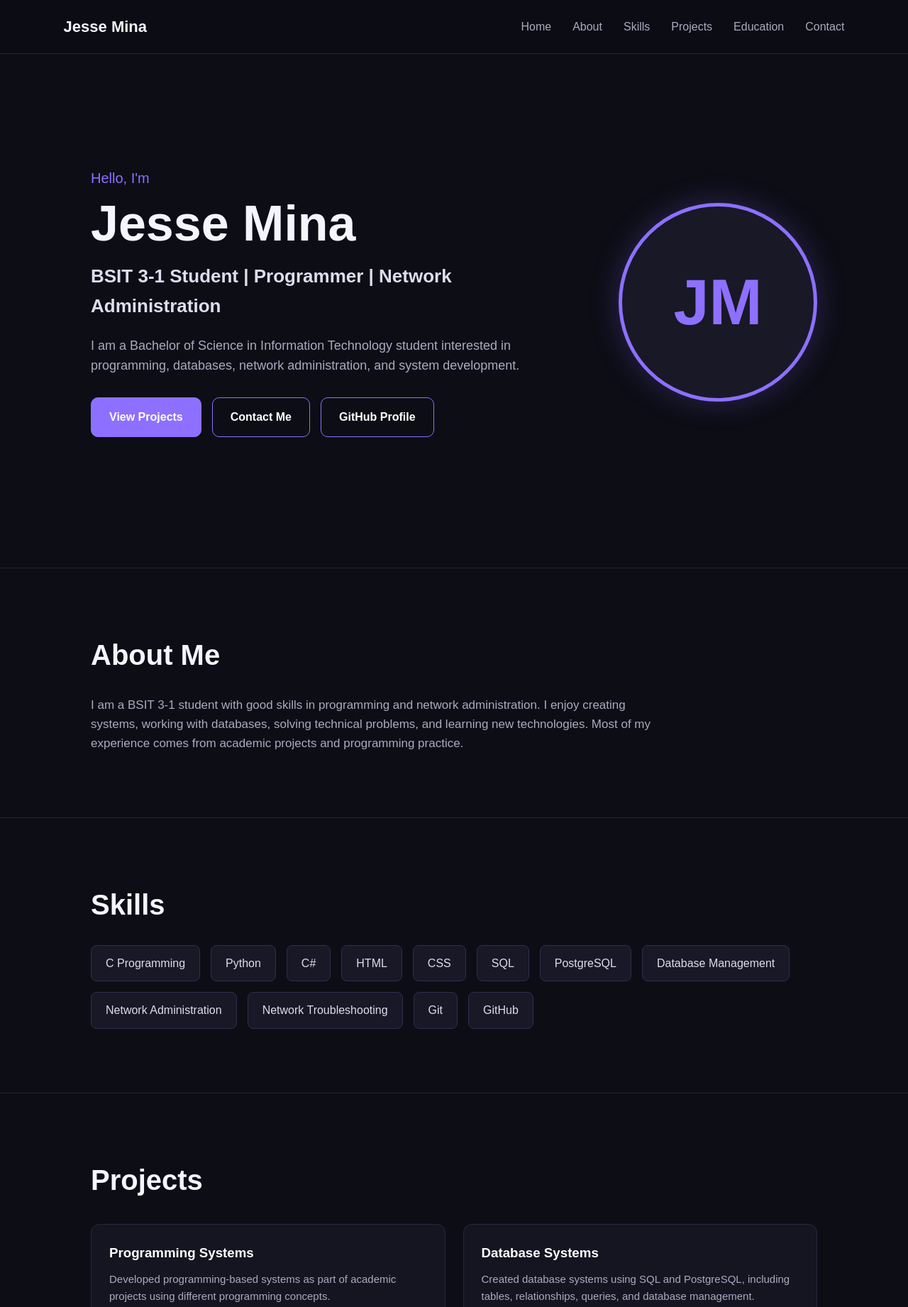
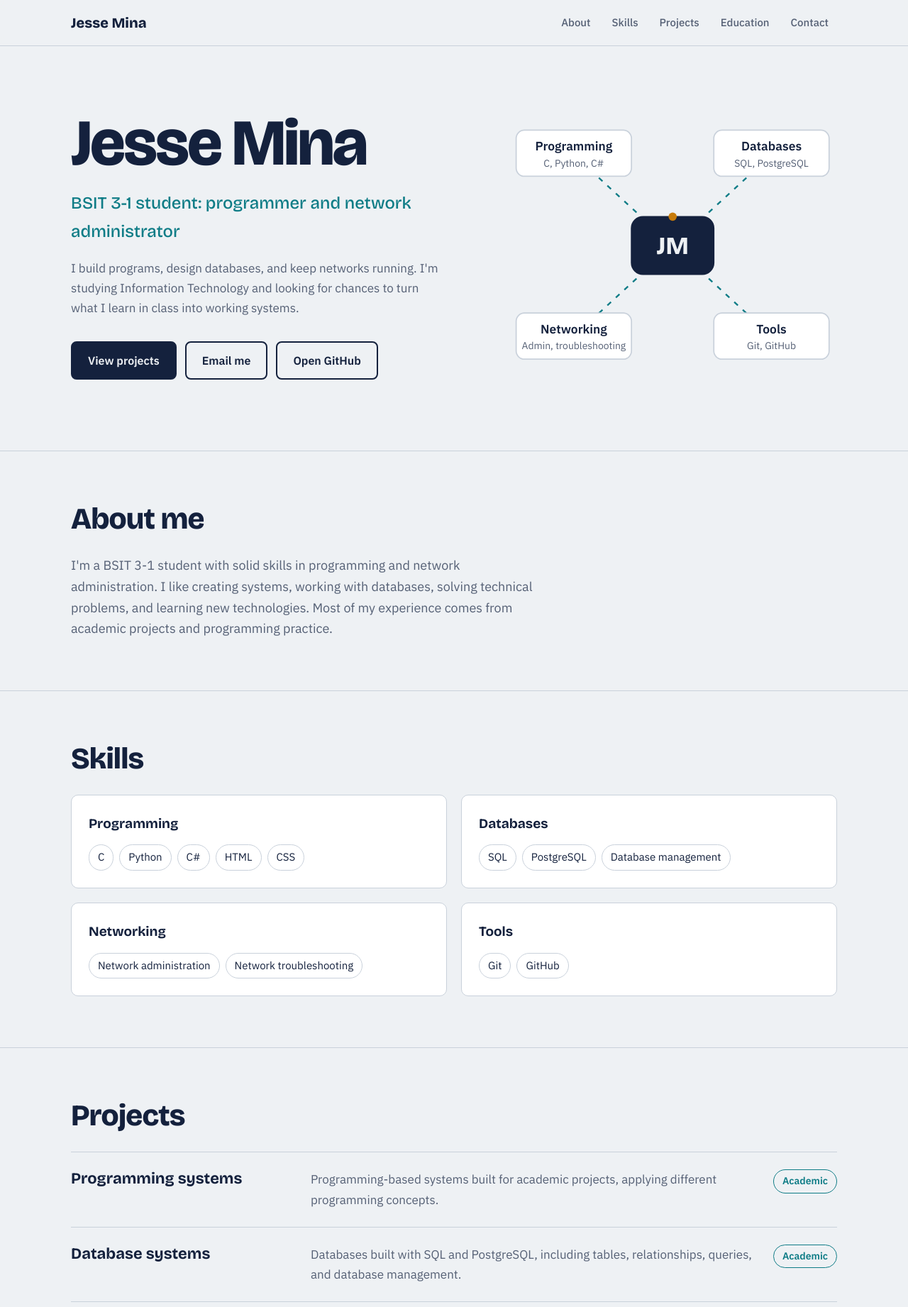
Before and after one commit to jessemina06-source/Resume-Mina, a plain HTML site: page index.html in a window 1280 px wide. Shown: the top 1842 px of the page at 71% size. Drawn offline with nearby package versions, Linux system fonts and the light colour scheme.

Commit message:
index.html

```diff
--- a/index.html
+++ b/index.html
@@ -3,280 +3,244 @@
 <head>
 <meta charset="UTF-8">
 <meta name="viewport" content="width=device-width, initial-scale=1.0">
+<title>Jesse Mina | IT Student Portfolio</title>
+<meta name="description" content="Jesse Mina, BSIT 3-1 student focused on programming, databases, and network administration.">
 
-    <title>Jesse Mina | IT Student Portfolio</title>
+<link rel="preconnect" href="https://fonts.googleapis.com">
+<link rel="preconnect" href="https://fonts.gstatic.com" crossorigin>
+<link href="https://fonts.googleapis.com/css2?family=Bricolage+Grotesque:opsz,wght@12..96,500;12..96,700;12..96,800&family=IBM+Plex+Sans:wght@400;500;600&display=swap" rel="stylesheet">
 
 <style>
-        * {
-            margin: 0;
-            padding: 0;
-            box-sizing: border-box;
-            scroll-behavior: smooth;
+:root {
+    --ink: #14213d;
+    --paper: #eef1f4;
+    --surface: #ffffff;
+    --muted: #556075;
+    --line: #c9d1db;
+    --teal: #0e7c86;
+    --amber: #c77b0a;
+    --amber-soft: #fbe9cc;
+    --head: "Bricolage Grotesque", "Segoe UI", Arial, sans-serif;
+    --body: "IBM Plex Sans", "Segoe UI", Arial, sans-serif;
 }
 
-        body {
-            font-family: Arial, sans-serif;
-            background: #0d0d16;
-            color: #f5f5ff;
-            line-height: 1.6;
+@media (prefers-color-scheme: dark) {
+    :root {
+        --ink: #e8edf5;
+        --paper: #0f1726;
+        --surface: #17223a;
+        --muted: #9aa6bb;
+        --line: #2b3956;
+        --teal: #4fc3cd;
+        --amber: #f2a541;
+        --amber-soft: #3a2c14;
+    }
 }
 
-        /* Navigation */
-        nav {
-            position: fixed;
-            top: 0;
-            width: 100%;
-            padding: 20px 7%;
-            background: rgba(13, 13, 22, 0.95);
-            display: flex;
-            justify-content: space-between;
-            align-items: center;
-            z-index: 1000;
-            border-bottom: 1px solid #24243a;
+* { margin: 0; padding: 0; box-sizing: border-box; }
+
+html { scroll-behavior: smooth; scroll-padding-top: 80px; }
+
+body {
+    font-family: var(--body);
+    background: var(--paper);
+    color: var(--ink);
+    line-height: 1.65;
+    font-size: 17px;
 }
 
-        .logo {
-            font-size: 22px;
-            font-weight: bold;
+a { color: inherit; }
+:focus-visible { outline: 3px solid var(--amber); outline-offset: 3px; border-radius: 4px; }
+
+.wrap { width: min(1080px, 100% - 48px); margin-inline: auto; }
+
+/* Navigation */
+header {
+    position: sticky;
+    top: 0;
+    z-index: 10;
+    background: color-mix(in srgb, var(--paper) 92%, transparent);
+    backdrop-filter: blur(8px);
+    border-bottom: 1px solid var(--line);
 }
-
-        nav ul {
-            display: flex;
-            list-style: none;
-            gap: 30px;
-        }
-
-        nav a {
-            color: #aaaac0;
-            text-decoration: none;
-            transition: 0.3s;
-        }
-
-        nav a:hover {
-            color: #8d70ff;
-        }
-
-        /* Hero */
-        .hero {
-            min-height: 100vh;
+.bar {
     display: flex;
     align-items: center;
     justify-content: space-between;
-            padding: 120px 10% 70px;
-            gap: 50px;
+    gap: 24px;
+    height: 64px;
 }
+.brand { font-family: var(--head); font-weight: 800; font-size: 20px; text-decoration: none; }
+nav ul { display: flex; gap: 6px; list-style: none; overflow-x: auto; }
+nav a {
+    display: block;
+    padding: 8px 12px;
+    border-radius: 6px;
+    color: var(--muted);
+    text-decoration: none;
+    font-weight: 500;
+    font-size: 15px;
+    white-space: nowrap;
+}
+nav a:hover { color: var(--ink); background: var(--surface); }
 
-        .hero-text {
-            max-width: 650px;
+/* Hero */
+.hero { padding: 72px 0 80px; }
+.hero .wrap {
+    display: grid;
+    grid-template-columns: 1.1fr 0.9fr;
+    gap: 48px;
+    align-items: center;
 }
-
-        .hello {
-            color: #8d70ff;
-            font-size: 20px;
-            margin-bottom: 10px;
-        }
-
 .hero h1 {
-            font-size: 70px;
-            line-height: 1.1;
-            margin-bottom: 15px;
-        }
-
-        .hero h2 {
-            font-size: 26px;
-            color: #ddddee;
+    font-family: var(--head);
+    font-weight: 800;
+    font-size: clamp(48px, 8vw, 92px);
+    line-height: 0.98;
+    letter-spacing: -0.03em;
     margin-bottom: 20px;
 }
+.role {
+    font-family: var(--head);
+    font-weight: 500;
+    font-size: clamp(19px, 2.4vw, 24px);
+    color: var(--teal);
+    margin-bottom: 18px;
+}
+.intro { color: var(--muted); max-width: 52ch; margin-bottom: 32px; }
 
-        .hero p {
-            color: #aaaac0;
-            font-size: 18px;
-            margin-bottom: 30px;
+.actions { display: flex; flex-wrap: wrap; gap: 12px; }
+.btn {
+    display: inline-block;
+    padding: 12px 22px;
+    border-radius: 8px;
+    border: 2px solid var(--ink);
+    font-weight: 600;
+    font-size: 16px;
+    text-decoration: none;
+    transition: background 0.2s, color 0.2s;
 }
+.btn.solid { background: var(--ink); color: var(--paper); }
+.btn:hover { background: var(--amber); border-color: var(--amber); color: #14213d; }
 
-        .buttons {
-            display: flex;
-            gap: 15px;
-            flex-wrap: wrap;
+/* Topology diagram */
+.topology { width: 100%; height: auto; }
+.topology .link {
+    stroke: var(--teal);
+    stroke-width: 2;
+    stroke-dasharray: 6 8;
+    fill: none;
+    animation: flow 1.6s linear infinite;
 }
-
-        .btn {
-            padding: 14px 25px;
-            border-radius: 10px;
-            text-decoration: none;
-            font-weight: bold;
-            border: 1px solid #8d70ff;
-            color: white;
-            transition: 0.3s;
-        }
-
-        .btn.primary {
-            background: #8d70ff;
-        }
-
-        .btn:hover {
-            transform: translateY(-3px);
-            opacity: 0.85;
-        }
-
-        /* Profile */
-        .profile {
-            width: 280px;
-            height: 280px;
-            border-radius: 50%;
-            border: 5px solid #8d70ff;
-            display: flex;
-            align-items: center;
-            justify-content: center;
-            background: #191827;
-            box-shadow: 0 0 40px rgba(141, 112, 255, 0.25);
-            flex-shrink: 0;
-        }
-
-        .profile span {
-            font-size: 90px;
-            font-weight: bold;
-            color: #8d70ff;
-        }
+.topology .node rect { fill: var(--surface); stroke: var(--line); stroke-width: 1.5; }
+.topology .node text { fill: var(--ink); font-family: var(--body); font-size: 15px; font-weight: 600; text-anchor: middle; }
+.topology .node .sub { fill: var(--muted); font-size: 12px; font-weight: 400; }
+.topology .core rect { fill: var(--ink); stroke: var(--ink); }
+.topology .core text { fill: var(--paper); font-family: var(--head); font-size: 30px; font-weight: 800; }
+.topology .dot { fill: var(--amber); }
+@keyframes flow { to { stroke-dashoffset: -28; } }
 
 /* Sections */
-        section {
-            padding: 90px 10%;
-            border-top: 1px solid #24243a;
+section.block { padding: 72px 0; border-top: 1px solid var(--line); }
+.block h2 {
+    font-family: var(--head);
+    font-weight: 800;
+    font-size: clamp(30px, 4vw, 42px);
+    letter-spacing: -0.02em;
+    line-height: 1.1;
+    margin-bottom: 28px;
 }
-
-        section h2 {
-            font-size: 40px;
-            margin-bottom: 25px;
-        }
-
-        section p {
-            color: #aaaac0;
-            max-width: 800px;
-            font-size: 17px;
-        }
+.about-text { max-width: 62ch; color: var(--muted); font-size: 18px; }
 
 /* Skills */
-        .skills {
-            display: flex;
-            flex-wrap: wrap;
-            gap: 15px;
-            margin-top: 25px;
+.skill-groups { display: grid; grid-template-columns: repeat(2, 1fr); gap: 20px; }
+.group {
+    background: var(--surface);
+    border: 1px solid var(--line);
+    border-radius: 10px;
+    padding: 24px;
 }
-
-        .skill {
-            background: #191827;
-            border: 1px solid #302d4d;
-            padding: 12px 20px;
-            border-radius: 8px;
-            color: #ddddee;
+.group h3 { font-family: var(--head); font-size: 19px; margin-bottom: 14px; }
+.tags { display: flex; flex-wrap: wrap; gap: 8px; list-style: none; }
+.tags li {
+    padding: 5px 12px;
+    border-radius: 999px;
+    border: 1px solid var(--line);
+    font-size: 15px;
 }
 
 /* Projects */
-        .projects {
+.project-list { display: grid; gap: 0; border-top: 1px solid var(--line); }
+.project {
     display: grid;
-            grid-template-columns: repeat(2, 1fr);
-            gap: 25px;
-            margin-top: 30px;
+    grid-template-columns: 1fr 2fr auto;
+    gap: 24px;
+    align-items: start;
+    padding: 24px 0;
+    border-bottom: 1px solid var(--line);
+}
+.project h3 { font-family: var(--head); font-size: 22px; line-height: 1.2; }
+.project p { color: var(--muted); }
+.status {
+    font-size: 14px;
+    font-weight: 600;
+    padding: 4px 12px;
+    border-radius: 999px;
+    white-space: nowrap;
+    border: 1px solid var(--teal);
+    color: var(--teal);
+}
+.status.proposed { border-color: var(--amber); background: var(--amber-soft); color: var(--amber); }
+
+/* Education */
+.edu { background: var(--surface); border: 1px solid var(--line); border-left: 6px solid var(--teal); border-radius: 10px; padding: 24px 28px; max-width: 560px; }
+.edu strong { font-family: var(--head); font-size: 22px; display: block; }
+.edu span { color: var(--muted); }
+
+/* Contact */
+.contact-links { display: grid; gap: 14px; max-width: 520px; }
+.contact-links a {
+    display: flex;
+    justify-content: space-between;
+    gap: 16px;
+    padding: 16px 20px;
+    background: var(--surface);
+    border: 1px solid var(--line);
+    border-radius: 10px;
+    text-decoration: none;
+    font-weight: 500;
+    transition: border-color 0.2s;
+}
+.contact-links a:hover { border-color: var(--teal); }
+.contact-links small { color: var(--muted); font-size: 15px; font-weight: 400; }
+
+footer { border-top: 1px solid var(--line); padding: 28px 0; color: var(--muted); font-size: 15px; }
+
+/* Mobile */
+@media (max-width: 820px) {
+    .hero .wrap { grid-template-columns: 1fr; }
+    .topology { max-width: 420px; margin-inline: auto; }
+    .skill-groups { grid-template-columns: 1fr; }
+    .project { grid-template-columns: 1fr; gap: 8px; }
+    .status { justify-self: start; }
+    .bar { height: auto; padding: 10px 0; flex-direction: column; align-items: flex-start; gap: 4px; }
+    nav { width: 100%; }
 }
 
-        .project {
-            background: #151522;
-            border: 1px solid #29263f;
-            padding: 25px;
-            border-radius: 12px;
-            transition: 0.3s;
-        }
-
-        .project:hover {
-            transform: translateY(-5px);
-            border-color: #8d70ff;
-        }
-
-        .project h3 {
-            color: #ffffff;
-            margin-bottom: 10px;
-        }
-
-        .project p {
-            font-size: 15px;
-        }
-
-        /* Contact */
-        .contact-info {
-            margin-top: 25px;
-            font-size: 18px;
-        }
-
-        .contact-info a {
-            color: #8d70ff;
-            text-decoration: none;
-        }
-
-        /* Footer */
-        footer {
-            text-align: center;
-            padding: 30px;
-            color: #77778c;
-            border-top: 1px solid #24243a;
-        }
-
-        /* Mobile */
-        @media (max-width: 800px) {
-            nav {
-                padding: 15px 5%;
-            }
-
-            nav ul {
-                display: none;
-            }
-
-            .hero {
-                flex-direction: column;
-                text-align: center;
-                padding: 130px 7% 70px;
-            }
-
-            .hero h1 {
-                font-size: 50px;
-            }
-
-            .hero h2 {
-                font-size: 21px;
-            }
-
-            .buttons {
-                justify-content: center;
-            }
-
-            .profile {
-                width: 220px;
-                height: 220px;
-            }
-
-            .profile span {
-                font-size: 70px;
-            }
-
-            .projects {
-                grid-template-columns: 1fr;
-            }
-
-            section {
-                padding: 70px 7%;
-            }
+@media (prefers-reduced-motion: reduce) {
+    html { scroll-behavior: auto; }
+    .topology .link { animation: none; }
 }
 </style>
 </head>
 
 <body>
 
-    <!-- Navigation -->
-    <nav>
-        <div class="logo">Jesse Mina</div>
-
+<header>
+    <div class="wrap bar">
+        <a class="brand" href="#home">Jesse Mina</a>
+        <nav aria-label="Main">
             <ul>
-            <li><a href="#home">Home</a></li>
                 <li><a href="#about">About</a></li>
                 <li><a href="#skills">Skills</a></li>
                 <li><a href="#projects">Projects</a></li>
@@ -284,190 +248,178 @@
                 <li><a href="#contact">Contact</a></li>
             </ul>
         </nav>
+    </div>
+</header>
 
+<main>
 
 <!-- Home -->
 <section class="hero" id="home">
+    <div class="wrap">
+        <div>
+            <h1>Jesse Mina</h1>
+            <p class="role">BSIT 3-1 student: programmer and network administrator</p>
+            <p class="intro">
+                I build programs, design databases, and keep networks running.
+                I'm studying Information Technology and looking for chances
+                to turn what I learn in class into working systems.
+            </p>
+            <div class="actions">
+                <a href="#projects" class="btn solid">View projects</a>
+                <a href="mailto:jessemina06@gmail.com" class="btn">Email me</a>
+                <a href="https://github.com/jessemina06-source" class="btn" target="_blank" rel="noopener">Open GitHub</a>
+            </div>
+        </div>
 
-        <div class="hero-text">
+        <svg class="topology" viewBox="0 0 400 360" role="img" aria-label="Diagram connecting Jesse to four areas: programming, databases, networking, and tools">
+            <g class="links">
+                <path class="link" d="M200 180 L80 70"/>
+                <path class="link" d="M200 180 L320 70"/>
+                <path class="link" d="M200 180 L80 290"/>
+                <path class="link" d="M200 180 L320 290"/>
+            </g>
 
-            <div class="hello">Hello, I'm</div>
+            <g class="node">
+                <rect x="10" y="40" width="140" height="56" rx="10"/>
+                <text x="80" y="65">Programming</text>
+                <text x="80" y="84" class="sub">C, Python, C#</text>
+            </g>
+            <g class="node">
+                <rect x="250" y="40" width="140" height="56" rx="10"/>
+                <text x="320" y="65">Databases</text>
+                <text x="320" y="84" class="sub">SQL, PostgreSQL</text>
+            </g>
+            <g class="node">
+                <rect x="10" y="262" width="140" height="56" rx="10"/>
+                <text x="80" y="287">Networking</text>
+                <text x="80" y="306" class="sub">Admin, troubleshooting</text>
+            </g>
+            <g class="node">
+                <rect x="250" y="262" width="140" height="56" rx="10"/>
+                <text x="320" y="287">Tools</text>
+                <text x="320" y="306" class="sub">Git, GitHub</text>
+            </g>
 
-            <h1>Jesse Mina</h1>
+            <g class="node core">
+                <rect x="150" y="145" width="100" height="70" rx="14"/>
+                <text x="200" y="190">JM</text>
+            </g>
+            <circle class="dot" cx="200" cy="145" r="5"/>
+        </svg>
+    </div>
+</section>
 
-            <h2>BSIT 3-1 Student | Programmer | Network Administration</h2>
+<!-- About -->
+<section class="block" id="about">
+    <div class="wrap">
+        <h2>About me</h2>
+        <p class="about-text">
+            I'm a BSIT 3-1 student with solid skills in programming and
+            network administration. I like creating systems, working with
+            databases, solving technical problems, and learning new
+            technologies. Most of my experience comes from academic projects
+            and programming practice.
+        </p>
+    </div>
+</section>
 
-            <p>
-                I am a Bachelor of Science in Information Technology
-                student interested in programming, databases,
-                network administration, and system development.
-            </p>
+<!-- Skills -->
+<section class="block" id="skills">
+    <div class="wrap">
+        <h2>Skills</h2>
+        <div class="skill-groups">
+            <div class="group">
+                <h3>Programming</h3>
+                <ul class="tags">
+                    <li>C</li><li>Python</li><li>C#</li><li>HTML</li><li>CSS</li>
+                </ul>
+            </div>
+            <div class="group">
+                <h3>Databases</h3>
+                <ul class="tags">
+                    <li>SQL</li><li>PostgreSQL</li><li>Database management</li>
+                </ul>
+            </div>
+            <div class="group">
+                <h3>Networking</h3>
+                <ul class="tags">
+                    <li>Network administration</li><li>Network troubleshooting</li>
+                </ul>
+            </div>
+            <div class="group">
+                <h3>Tools</h3>
+                <ul class="tags">
+                    <li>Git</li><li>GitHub</li>
+                </ul>
+            </div>
+        </div>
+    </div>
+</section>
 
-            <div class="buttons">
-                <a href="#projects" class="btn primary">
-                    View Projects
+<!-- Projects -->
+<section class="block" id="projects">
+    <div class="wrap">
+        <h2>Projects</h2>
+        <div class="project-list">
+
+            <article class="project">
+                <h3>Programming systems</h3>
+                <p>Programming-based systems built for academic projects, applying different programming concepts.</p>
+                <span class="status">Academic</span>
+            </article>
+
+            <article class="project">
+                <h3>Database systems</h3>
+                <p>Databases built with SQL and PostgreSQL, including tables, relationships, queries, and database management.</p>
+                <span class="status">Academic</span>
+            </article>
+
+            <article class="project">
+                <h3>Student Lost and Found Management System</h3>
+                <p>A system that helps students report, manage, and find lost items within a school.</p>
+                <span class="status proposed">Proposed</span>
+            </article>
+
+            <article class="project">
+                <h3>Local Skilled Workers Finder System</h3>
+                <p>A system that helps users find local skilled workers such as plumbers, electricians, carpenters, painters, and cleaners.</p>
+                <span class="status proposed">Proposed</span>
+            </article>
+
+        </div>
+    </div>
+</section>
+
+<!-- Education -->
+<section class="block" id="education">
+    <div class="wrap">
+        <h2>Education</h2>
+        <div class="edu">
+            <strong>Bachelor of Science in Information Technology</strong>
+            <span>Currently in BSIT 3-1</span>
+        </div>
+    </div>
+</section>
+
+<!-- Contact -->
+<section class="block" id="contact">
+    <div class="wrap">
+        <h2>Contact</h2>
+        <div class="contact-links">
+            <a href="mailto:jessemina06@gmail.com">
+                Email <small>jessemina06@gmail.com</small>
             </a>
-
-                <a href="mailto:jessemina06@gmail.com" class="btn">
-                    Contact Me
-                </a>
-
-                <a href="https://github.com/jessemina06-source"
-                   class="btn"
-                   target="_blank">
-                    GitHub Profile
+            <a href="https://github.com/jessemina06-source" target="_blank" rel="noopener">
+                GitHub <small>github.com/jessemina06-source</small>
             </a>
         </div>
-
     </div>
-
-        <div class="profile">
-            <span>JM</span>
-        </div>
-
 </section>
 
-
-    <!-- About -->
-    <section id="about">
-
-        <h2>About Me</h2>
-
-        <p>
-            I am a BSIT 3-1 student with good skills in programming
-            and network administration. I enjoy creating systems,
-            working with databases, solving technical problems,
-            and learning new technologies. Most of my experience
-            comes from academic projects and programming practice.
-        </p>
-
-    </section>
-
-
-    <!-- Skills -->
-    <section id="skills">
-
-        <h2>Skills</h2>
-
-        <div class="skills">
-
-            <div class="skill">C Programming</div>
-            <div class="skill">Python</div>
-            <div class="skill">C#</div>
-            <div class="skill">HTML</div>
-            <div class="skill">CSS</div>
-            <div class="skill">SQL</div>
-            <div class="skill">PostgreSQL</div>
-            <div class="skill">Database Management</div>
-            <div class="skill">Network Administration</div>
-            <div class="skill">Network Troubleshooting</div>
-            <div class="skill">Git</div>
-            <div class="skill">GitHub</div>
-
-        </div>
-
-    </section>
-
-
-    <!-- Projects -->
-    <section id="projects">
-
-        <h2>Projects</h2>
-
-        <div class="projects">
-
-            <div class="project">
-                <h3>Programming Systems</h3>
-
-                <p>
-                    Developed programming-based systems as part
-                    of academic projects using different
-                    programming concepts.
-                </p>
-            </div>
-
-
-            <div class="project">
-                <h3>Database Systems</h3>
-
-                <p>
-                    Created database systems using SQL and
-                    PostgreSQL, including tables, relationships,
-                    queries, and database management.
-                </p>
-            </div>
-
-
-            <div class="project">
-                <h3>Student Lost and Found Management System</h3>
-
-                <p>
-                    A proposed system designed to help students
-                    report, manage, and find lost items within
-                    a school.
-                </p>
-            </div>
-
-
-            <div class="project">
-                <h3>Local Skilled Workers Finder System</h3>
-
-                <p>
-                    A proposed system that helps users find
-                    local skilled workers such as plumbers,
-                    electricians, carpenters, painters, and
-                    cleaners.
-                </p>
-            </div>
-
-        </div>
-
-    </section>
-
-
-    <!-- Education -->
-    <section id="education">
-
-        <h2>Education</h2>
-
-        <p>
-            <strong>Bachelor of Science in Information Technology</strong>
-            <br>
-            BSIT 3-1 Student
-        </p>
-
-    </section>
-
-
-    <!-- Contact -->
-    <section id="contact">
-
-        <h2>Contact</h2>
-
-        <div class="contact-info">
-
-            <p>
-                Email:
-                <a href="mailto:jessemina06@gmail.com">
-                    jessemina06@gmail.com
-                </a>
-            </p>
-
-            <p>
-                GitHub:
-                <a href="https://github.com/jessemina06-source"
-                   target="_blank">
-                    github.com/jessemina06-source
-                </a>
-            </p>
-
-        </div>
-
-    </section>
-
+</main>
 
 <footer>
-        © 2026 Jesse Mina. All Rights Reserved.
+    <div class="wrap">© 2026 Jesse Mina. All rights reserved.</div>
 </footer>
 
 </body>
```
Lines whose indentation alone changed are shown as unchanged.
